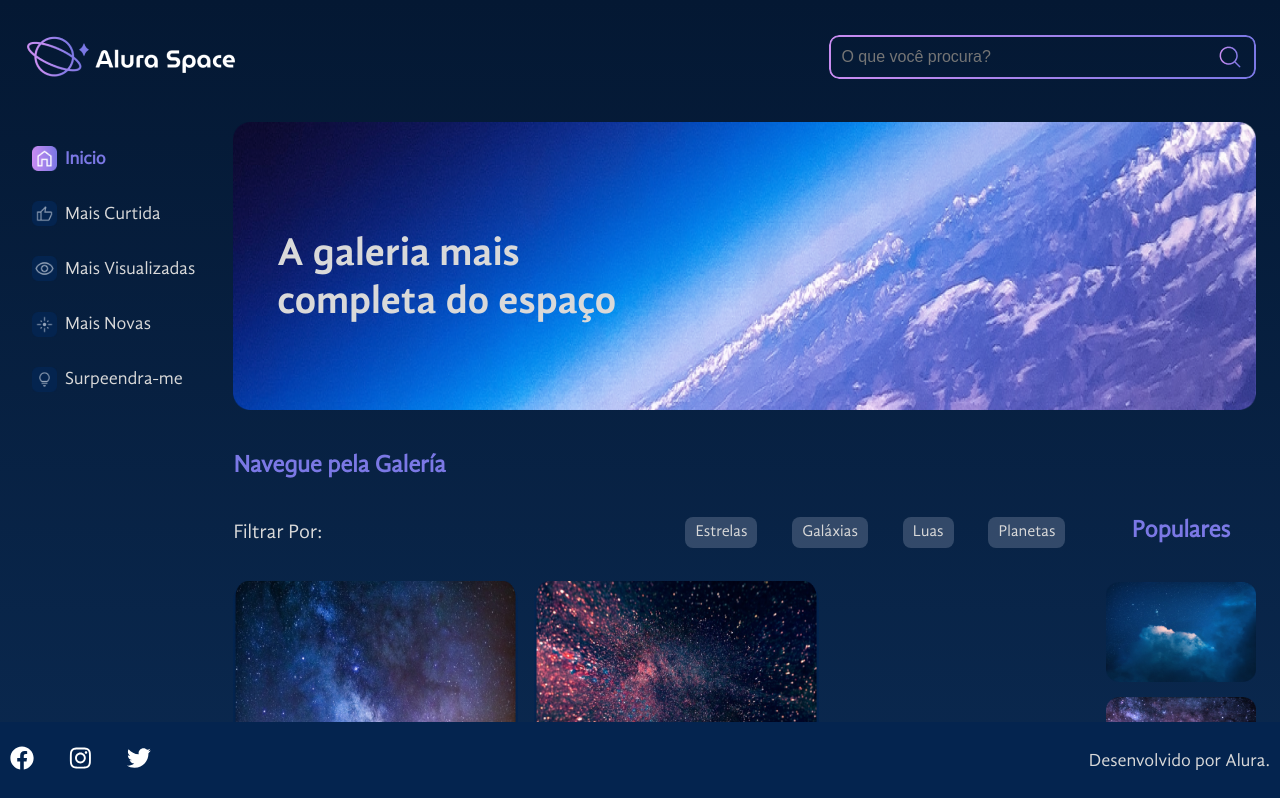
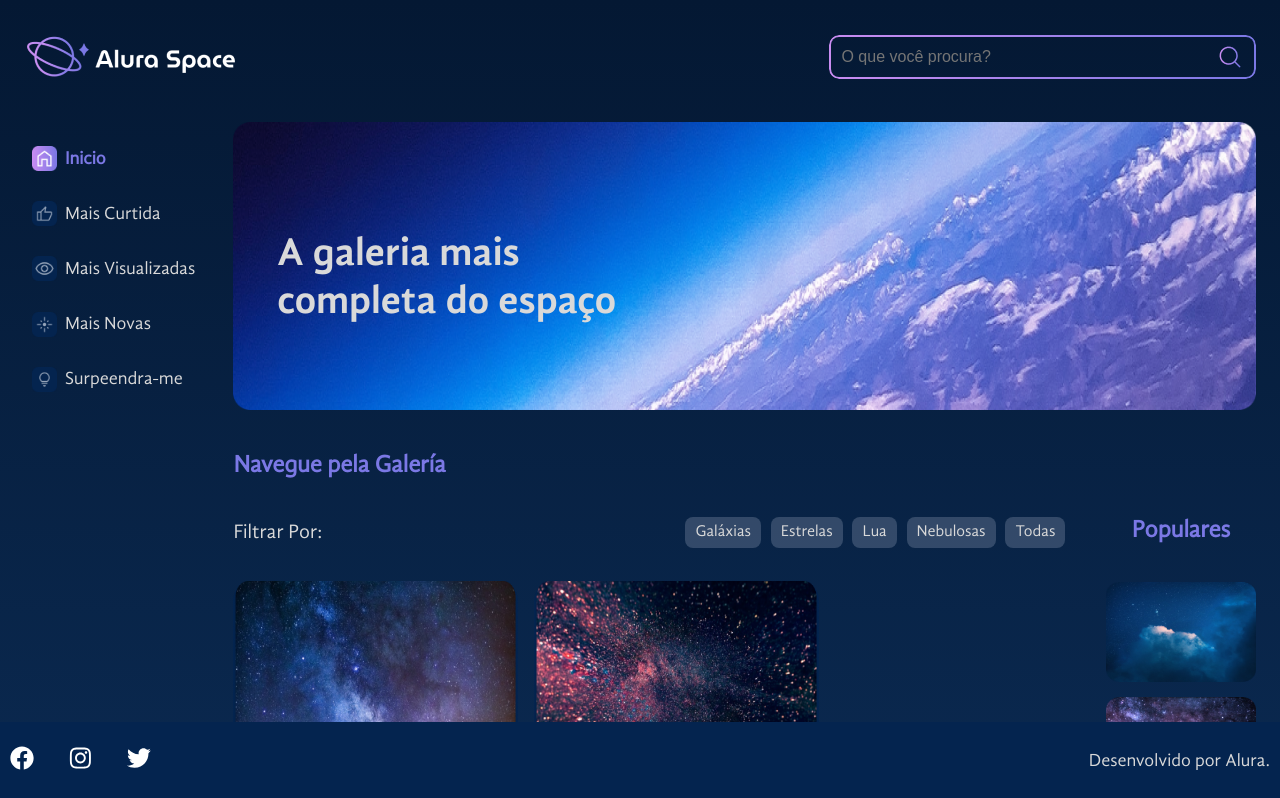
Before and after one commit to osvaldosousa/alura-space, a React (Create React App) app: page / in a window 1280 px wide. Shown: the top 798 px of the page. Built offline with nearby package versions, Linux system fonts and the light colour scheme.

Commit message:
adicionando a funcao de filtrar imagens

```diff
--- a/src/components/Gallery/index.jsx
+++ b/src/components/Gallery/index.jsx
@@ -1,17 +1,32 @@
 import styles from './gallery.module.scss'
 import images from './images.json'
 
-import React from 'react'
+import React, { useState } from 'react'
 import Tags from '../Tags'
 import Cards from './Cards'
 
 function Gallery() {
+  const [itens, setItens] = useState(images);
+  const tagsName = [...new Set(images.map(image => image.tag))];
+
+  function filterImagesTags(tag = images) {
+    const filteredImages = images.filter(image => {
+      return image.tag === tag
+    })
+
+    setItens(filteredImages)
+  }
+
   return (
     <section className={styles.gallery}>
       <h2>Navegue pela Galería</h2>
-      <Tags/>
+      <Tags
+        tags={tagsName}
+        filterImages={filterImagesTags}
+        setItens={setItens}
+      />
       <Cards
-        images={images}
+        images={itens}
         styles={styles}
       />
     </section>
--- a/src/components/Tags/index.jsx
+++ b/src/components/Tags/index.jsx
@@ -1,16 +1,21 @@
 import styles from './tags.module.scss'
+import images from '../Gallery/images.json'
 
 import React from 'react'
 
-function Tags() {
+function Tags({ tags, filterImages, setItens }) {
   return (
     <div className={styles.tags}>
       <p>Filtrar Por:</p>
       <ul className={styles.tags__list}>
-        <li>Estrelas</li>
-        <li>Galáxias</li>
-        <li>Luas</li>
-        <li>Planetas</li>
+        {tags.map(tag => {
+          return (
+            <li key={tag} onClick={() => filterImages(tag)}>
+              {tag}
+            </li>
+          )
+        })}
+        <li onClick={() => setItens(images)}>Todas</li>
       </ul>
     </div>
   )
```
